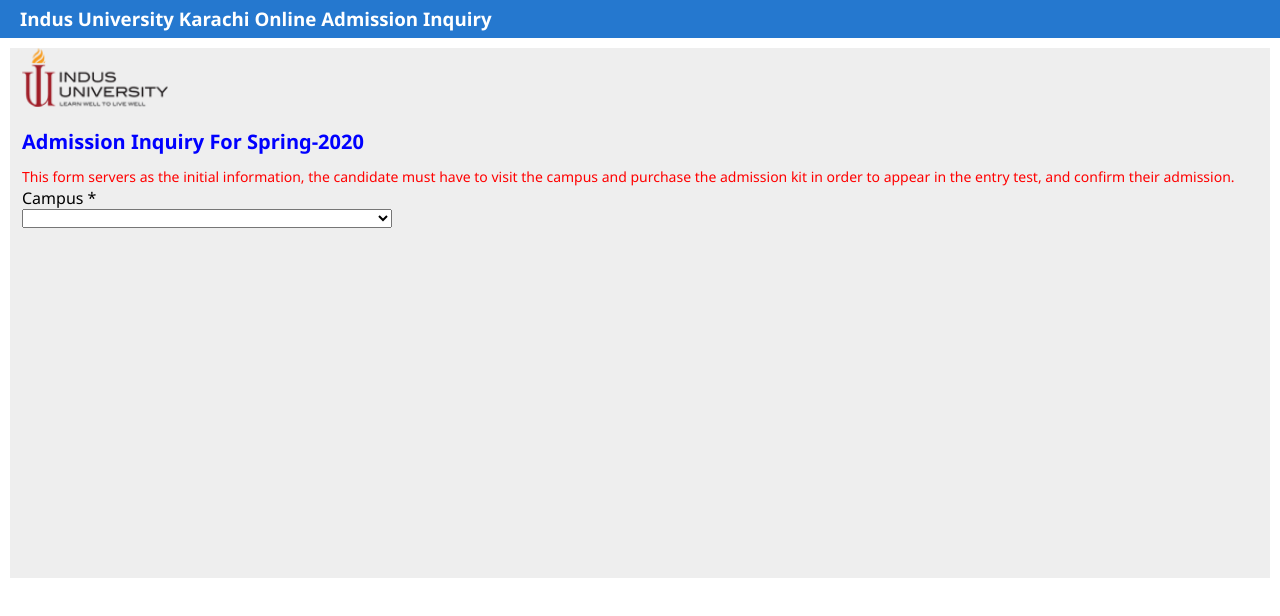
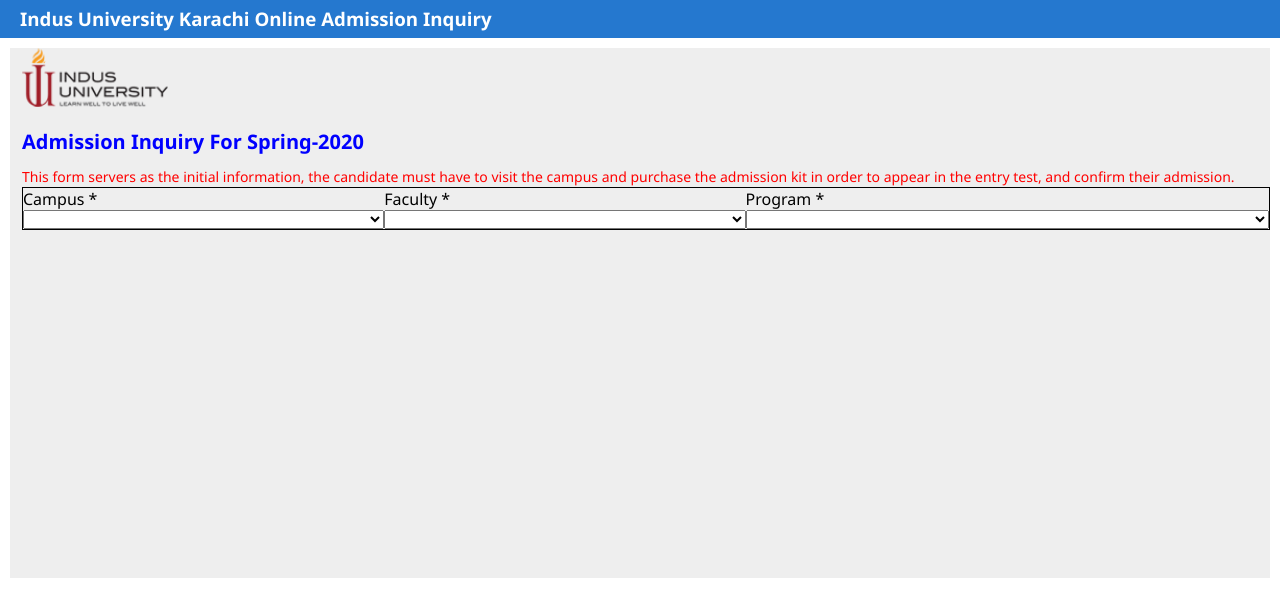
Before and after one commit to ahs1n/Create-a-web-page-with-a-form-using-css, a plain HTML site: page index.html in a window 1280 px wide. Drawn offline with Linux system fonts and the light colour scheme.

Commit message:
main row 1 done

```diff
--- a/index.html
+++ b/index.html
@@ -20,14 +20,40 @@
         <p>
             This form servers as the initial information, the candidate must have to visit the campus and purchase the admission kit in order to appear in the entry test, and confirm their admission.
         </p>
+        <div class="main_row1">
             <div class="campus">
                 <label for="campus">Campus *</label>
-            <select id="country" name="country">
+                <select id="campus" name="campus">
                 <option value="blank"></option>
                 <option value="main_campus">Main Campus</option>
                 <option value="clifton">Clifton Study Center</option>
                 </select>
             </div>
+
+                <div class="faculty">
+                    <label for="faculty">Faculty *</label>
+                    <select id="faculty" name="faculty">
+                    <option value="blank"></option>
+
+                    <option value="1">Faculty of Engineering,Science and Technology</option>
+                    <option value="2">Faculty of Management Sciences</option>
+                    <option value="3">Faculty of Social Sciences</option>
+                    <option value="4">Faculty of Art and Design</option>
+                    <option value="8">Faculty of Health and Medical Sciences</option>
+                </select>
+            </div>
+
+            <div class="program">
+                <label for="program">Program *</label>
+                <select id="program" name="program">
+                <option value="blank"></option>
+                <option value="BSCS">BSCS</option>
+                <option value="BSSE">BSSE</option>
+                <option value="Faishon">Faishon</option>
+                <option value="media">Media</option>
+
+                </select>
+            </div>
     </div>
 </body>
 </html>
--- a/style.css
+++ b/style.css
@@ -49,6 +49,13 @@
     font-weight: 400;
     color: #ff0000;
 }
+.main_row1
+{
+    display: flex;
+    justify-content: space-around;
+    /* flex-direction: column; */
+    border: black 1px solid;
+}
 .campus
 {
     display: flex;
@@ -59,3 +66,23 @@
 {
     font-size: 18px;
 }
+.faculty
+{
+    display: flex;
+    flex-direction: column;
+    width: 370px;
+}
+.faculty option
+{
+    font-size: 18px;
+}
+.program
+{
+    display: flex;
+    flex-direction: column;
+    width: 536px;
+}
+.program option
+{
+    font-size: 18px;
+}
```
Lines whose indentation alone changed are shown as unchanged.
